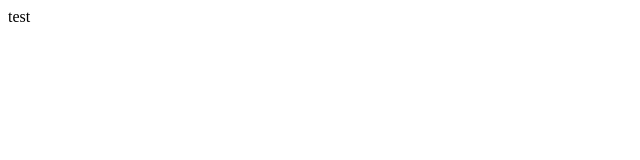
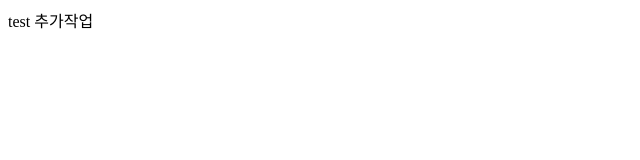
Before and after one commit to seokwon27/test_1, a plain HTML site: page index.html in a window 1280 px wide. Shown: the full height of the page, 0-640 px from the left. Drawn offline with Linux system fonts and the light colour scheme.

Commit message:
추가작업

```diff
--- a/index.html
+++ b/index.html
@@ -7,5 +7,7 @@
 </head>
 <body>
     test
+    <!--추가주석-->
+    추가작업
 </body>
 </html>
```
